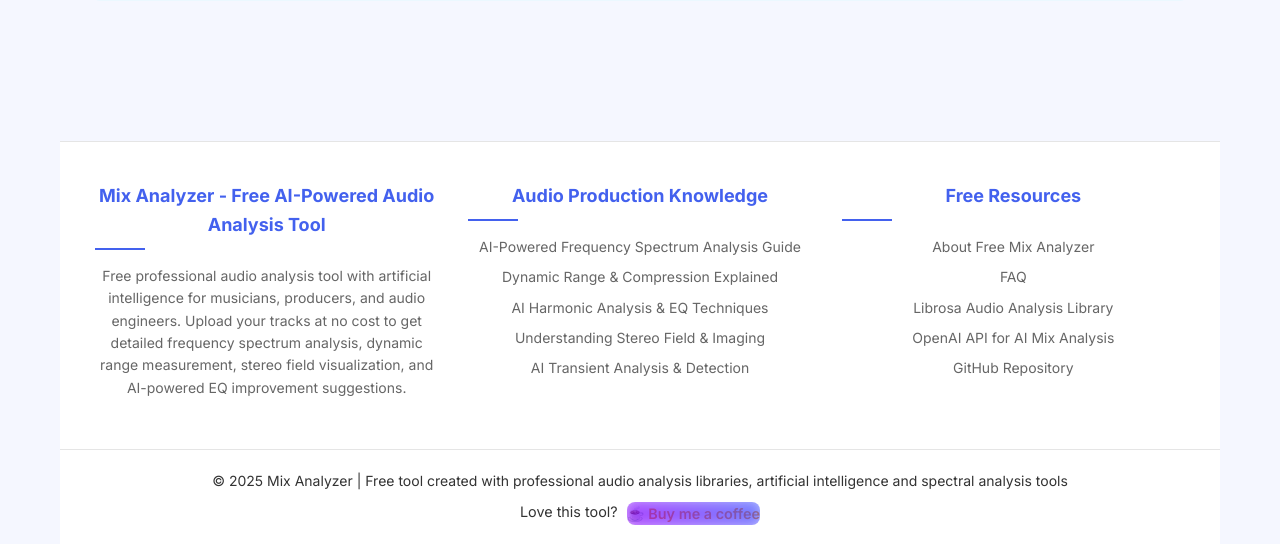
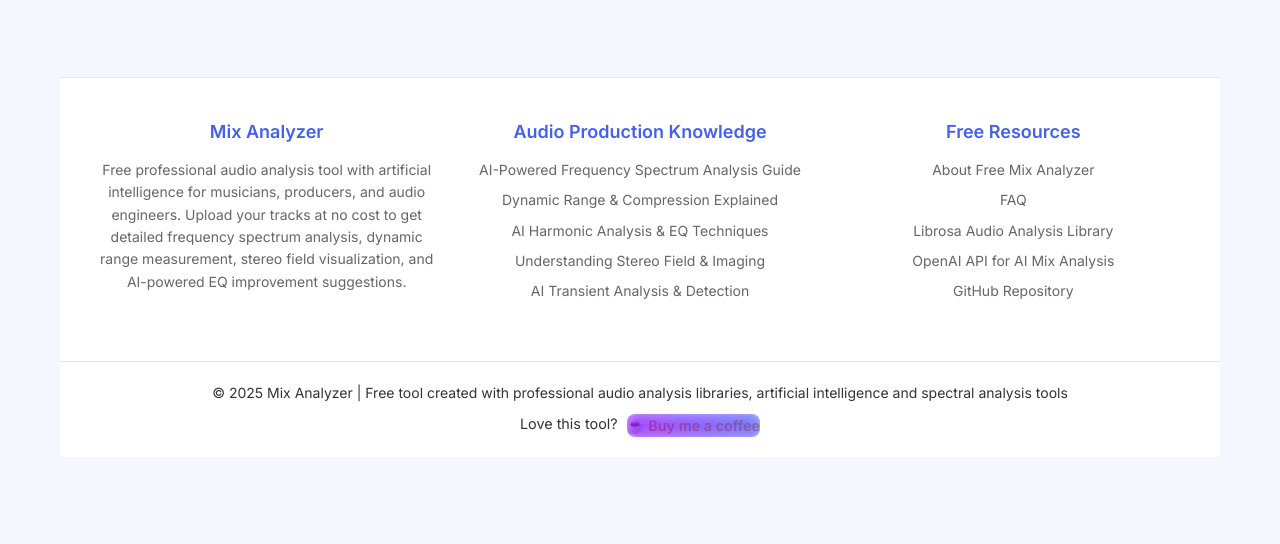
Before and after one commit to owgit/ai-music-mix-analyzer, a Flask app: page /about in a window 1280 px wide. Shown: the part 3586-4130 px from the top of the page. After the commit the page ends 4023 px from the top, so only its background shows below. Run offline with Flask 3, Linux system fonts and the light colour scheme; some libraries are stand-ins or nearby versions.

Commit message:
feat: update SEO and improve footer structure in templates
- Revised the title and meta description in `about.html` and `index.html` to better reflect the AI audio analysis capabilities of Mix Analyzer, enhancing search engine optimization.
- Changed footer headings to span elements for improved semantic structure and styling consistency.
- Added a new CSS class for footer titles to enhance visual presentation and maintain a modern design.
- These updates contribute to a more engaging user experience and improved visibility in search results.

```diff
--- a/app/templates/about.html
+++ b/app/templates/about.html
@@ -3,10 +3,10 @@
 <head>
     <meta charset="UTF-8">
     <meta name="viewport" content="width=device-width, initial-scale=1.0, maximum-scale=5.0">
-    <title>About Mix Analyzer - How Our AI-Powered Audio Analysis Works | Free Mixing & Mastering Tool</title>
+    <title>About Mix Analyzer - AI Audio Analysis Technology</title>
 
     <!-- SEO Meta Tags -->
-    <meta name="description" content="Discover how Mix Analyzer uses advanced AI technology to analyze your audio tracks for professional mixing and mastering. Our free tool provides detailed frequency spectrum analysis, dynamic range measurement, stereo field visualization, and AI-powered mix improvement suggestions.">
+    <meta name="description" content="Learn how Mix Analyzer's AI technology helps improve your music mixes. Our free tool analyzes frequency balance, dynamics, and stereo field to enhance your audio production.">
     <meta name="keywords" content="AI mixing, AI mastering, online mixing tool, free mastering assistant, music production AI, frequency spectrum analysis, dynamic range, stereo field, EQ recommendations, professional mixing, mastering online, AI audio analysis, mix improvement, AI mixing engineer">
     <meta name="robots" content="index, follow">
     <meta name="author" content="Mix Analyzer">
@@ -18,14 +18,14 @@
     <meta property="og:type" content="website">
     <meta property="og:url" content="{{ secure_url(request.url) }}">
     <meta property="og:title" content="About Mix Analyzer - AI-Powered Audio Analysis Technology">
-    <meta property="og:description" content="Learn how our AI algorithms analyze your tracks for mixing and mastering. Get detailed insights into frequency balance, dynamics, stereo imaging, and professional suggestions for better mixes - all for free.">
+    <meta property="og:description" content="Learn how our AI algorithms analyze your tracks for better mixes. Get insights into frequency balance, dynamics, and stereo imaging - all for free.">
     <meta property="og:image" content="{{ secure_url(url_for('static', filename='img/ai-mix-analyzer-og.jpg', _external=True)) }}">
 
     <!-- Twitter -->
     <meta property="twitter:card" content="summary_large_image">
     <meta property="twitter:url" content="{{ secure_url(request.url) }}">
     <meta property="twitter:title" content="About Mix Analyzer - AI-Powered Audio Analysis Technology">
-    <meta property="twitter:description" content="Learn how our AI algorithms analyze your tracks for mixing and mastering. Get detailed insights into frequency balance, dynamics, stereo imaging, and professional suggestions for better mixes - all for free.">
+    <meta property="twitter:description" content="Learn how our AI algorithms analyze your tracks for better mixes. Get insights into frequency balance, dynamics, and stereo imaging - all for free.">
     <meta property="twitter:image" content="{{ secure_url(url_for('static', filename='img/ai-mix-analyzer-og.jpg', _external=True)) }}">
 
     <!-- Fonts -->
@@ -336,7 +336,7 @@
                     <img src="{{ url_for('static', filename='img/music-analyzer-icon.svg') }}" alt="Mix Analyzer Logo" class="app-logo">
                 </a>
                 <div class="app-title">
-                    <h1>About Mix Analyzer - How Our AI-Powered Audio Analysis Works</h1>
+                    <h1>About Mix Analyzer</h1>
                     <p>Learn how our free tool uses advanced AI algorithms to analyze your tracks and provide professional mixing and mastering recommendations</p>
                 </div>
             </div>
@@ -643,12 +643,12 @@
         <footer class="site-footer">
             <div class="footer-content">
                 <div class="footer-section">
-                    <h3>Mix Analyzer - Free AI-Powered Audio Analysis Tool</h3>
+                    <span class="footer-title">Mix Analyzer</span>
                     <p>Free professional audio analysis tool with artificial intelligence for musicians, producers, and audio engineers. Upload your tracks at no cost to get detailed frequency spectrum analysis, dynamic range measurement, stereo field visualization, and AI-powered EQ improvement suggestions.</p>
                 </div>
 
                 <div class="footer-section">
-                    <h3>Audio Production Knowledge</h3>
+                    <span class="footer-title">Audio Production Knowledge</span>
                     <ul class="footer-links">
                         <li><a href="#" id="open-frequency-guide">AI-Powered Frequency Spectrum Analysis Guide</a></li>
                         <li><a href="#" id="open-dynamics-guide">Dynamic Range & Compression Explained</a></li>
@@ -659,7 +659,7 @@
                 </div>
 
                 <div class="footer-section">
-                    <h3>Free Resources</h3>
+                    <span class="footer-title">Free Resources</span>
                     <ul class="footer-links">
                         <li><a href="{{ url_for('main.about') }}">About Free Mix Analyzer</a></li>
                         <li><a href="#" id="open-faq">FAQ</a></li>
@@ -813,6 +813,15 @@
         display: block;
         padding: 10px 15px;
     }
+
+    /* Footer title style */
+    .footer-title {
+        display: block;
+        font-size: 18px;
+        font-weight: 600;
+        margin-bottom: 12px;
+        color: var(--primary-color, #333);
+    }
     </style>
 </body>
 </html>
```
Also changed, not shown: app/templates/index.html (+17 -8 lines).
